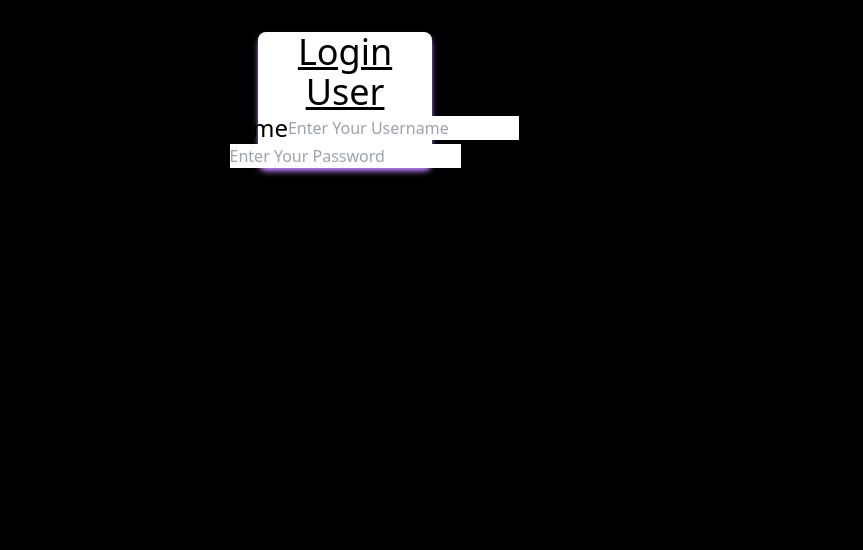
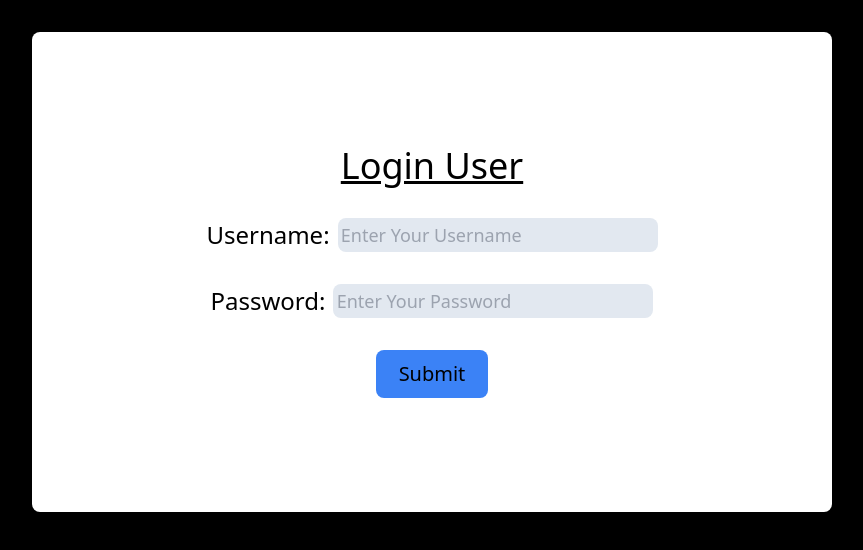
Before and after one commit to PARTHIB-DEB/Zentratech-Chat-App, a React (Vite) app in the folder Fronend/: page / in a window 1280 px wide. Both pictures are taken after a click on the button "Login". Shown: the top 550 px of the page, without its empty margins (208-1071 px from the left). Built offline with nearby package versions, Linux system fonts and the light colour scheme.

Commit message:
upd : Logic Logic Updated

```diff
--- a/Fronend/src/components/login.tsx
+++ b/Fronend/src/components/login.tsx
@@ -1,28 +1,86 @@
-interface input_props{
-    width:string,
-    padding:string,
-    small_text_weight:string,
-    large_text_weight:string,
+import React, { useState } from 'react';
+
+interface InputProps {
+    width: string,
+    smallwidth: string,
+    padding: string,
+    smallpadding : string,
+    smallTextWeight: string,
+    largeTextWeight: string,
+    color :string,
+    round:"rounded-lg"
 }
-let input_obj : input_props={
-    width : "w-[90%]",
-    padding : "p-[0.2rem]",
-    small_text_weight : "text-base",
-    large_text_weight : "md:text-lg"
+
+let inputObj: InputProps = {
+    width: "md:w-[50%]",
+    smallwidth: "w-[90%]",
+    padding: "p-[0.2rem]",
+    smallpadding : "p-0",
+    smallTextWeight: "text-base",
+    largeTextWeight: "md:text-lg",
+    color:"bg-slate-200",
+    round:"rounded-lg"
 }
-export default function Login (){
-    const props_stack = `${input_obj.width}${input_obj.padding}${input_obj.small_text_weight}${input_obj.large_text_weight}`
-  return (
-    <div className="user-form h-1/2 w-1/2 font-normal rounded-lg flex flex-col justify-evenly items-center bg-white shadow-purple-400 shadow-md">
-        <p className="text-center flex justify-center text-2xl md:text-4xl underline">Login User</p>
-        <div className="username flex justify-center items-center">
-            <label htmlFor="username" className="text-xl md:text-2xl">Username</label>
-            <input type="text" name="username" id="username" className={props_stack} placeholder="Enter Your Username"/>
-        </div>
-        <div className="password1 flex justify-center items-center">
-            <label htmlFor="password1" className="text-xl md:text-2xl"></label>
-            <input type="text" name="password1" id="password1" className="{props_stack}" placeholder="Enter Your Password"/>
-        </div>
-    </div>
-  )
+
+function getcsrftoken() {
+    const match = document.cookie.match(new RegExp('(^| )csrftoken=([^;]+)'));
+    return match ? match[2] : '';
 }
+
+export default function Login() {
+
+
+    // State to store form data
+    const [formData, setFormData] = useState({
+        username: '',
+        password: ''
+    });
+
+    // Handle input changes
+    const handleChange = (e: React.ChangeEvent<HTMLInputElement>) => {
+        setFormData({ ...formData, [e.target.name]: e.target.value });
+    };
+
+    const handleSubmit = async (e: React.FormEvent<HTMLFormElement>) => {
+        e.preventDefault();
+
+        try {
+            const csrfToken = getcsrftoken();
+            const response = await fetch('http://127.0.0.1:8000/api/authlogin/', {
+                mode:"cors",
+                method: 'POST',
+                headers: {
+                    "Content-Type": 'application/json',
+                    "X-CSRFTtoken": csrfToken
+                },
+                body: JSON.stringify(formData),
+            });
+
+            if (response.ok) {
+                const data = await response.json();
+                alert(`Login successful! Token: ${data.token}`);
+            } else {
+                alert("Login failed");
+            }
+        } catch (error) {
+            alert(`An error occurred: ${error}`);
+        }
+    };
+
+    const propsStack = `${inputObj.smallwidth} ${inputObj.width} ${inputObj.padding} ${inputObj.smallTextWeight} ${inputObj.largeTextWeight} ${inputObj.color} ${inputObj.round}`;
+
+    return (
+        <form onClick={handleSubmit} method="post" action='/register' className="user-form w-screen md:w-[50rem] h-[30rem] font-normal rounded-lg flex flex-col justify-center items-center gap-y-[2rem] bg-white">
+            <p className="text-center flex justify-center text-2xl md:text-4xl underline">Login User</p>
+            <div className="username flex justify-center items-center gap-x-2 w-[80%]">
+                <label htmlFor="username" className="text-base md:text-2xl">Username:</label>
+                <input type="text" name="username" id="username" className={propsStack} placeholder="Enter Your Username" onChange={handleChange} />
+            </div>
+            <div className="password flex justify-center items-center gap-x-2 w-[80%]">
+                <label htmlFor="password" className="text-base md:text-2xl">Password:</label>
+                <input type="password" name="password" id="password" className={propsStack} placeholder="Enter Your Password" onChange={handleChange} />
+            </div>
+            <button className='rounded-lg h-[1.8rem] md:h-[3rem] w-[6rem] md:w-[7rem] text-lg md:text-xl bg-blue-500 text-center' type='submit'>Submit</button>
+        </form>
+    )
+}
```
